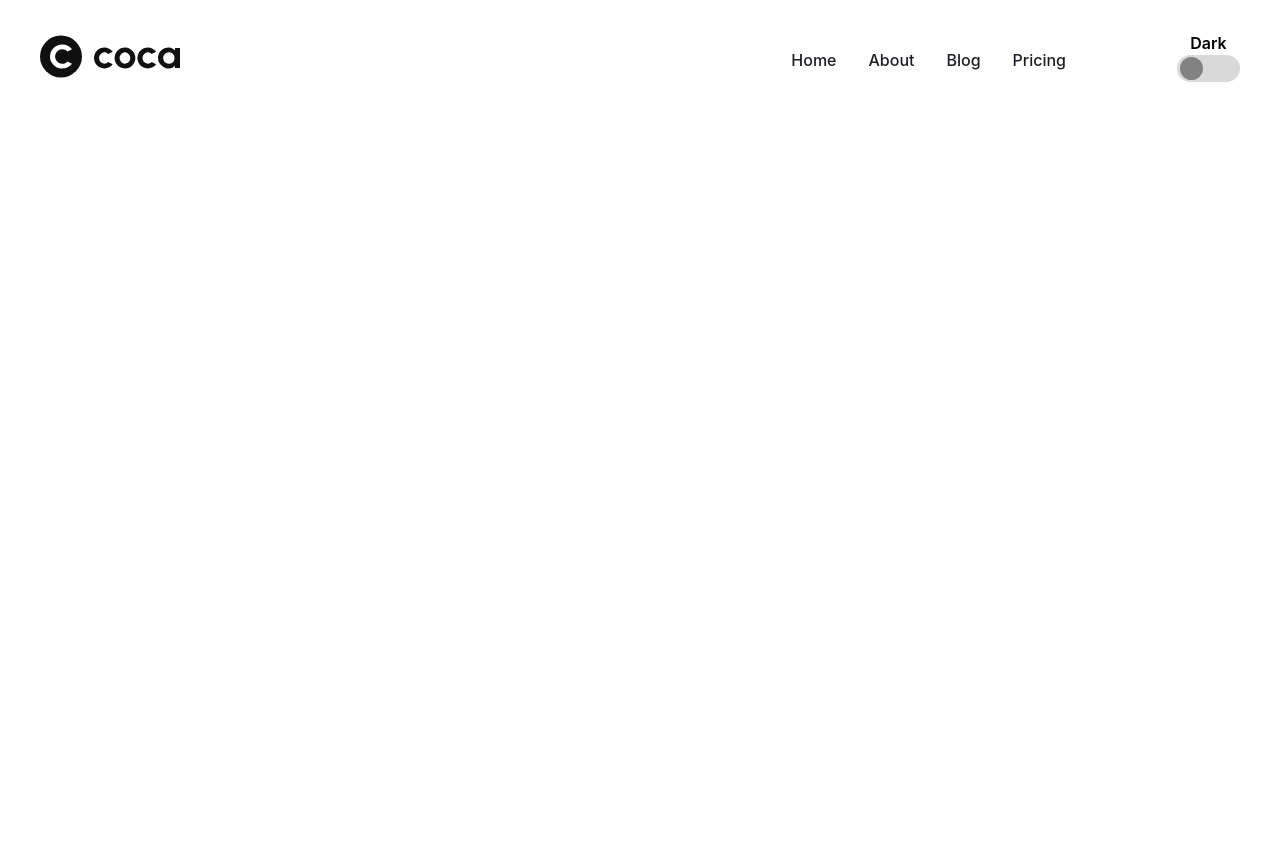
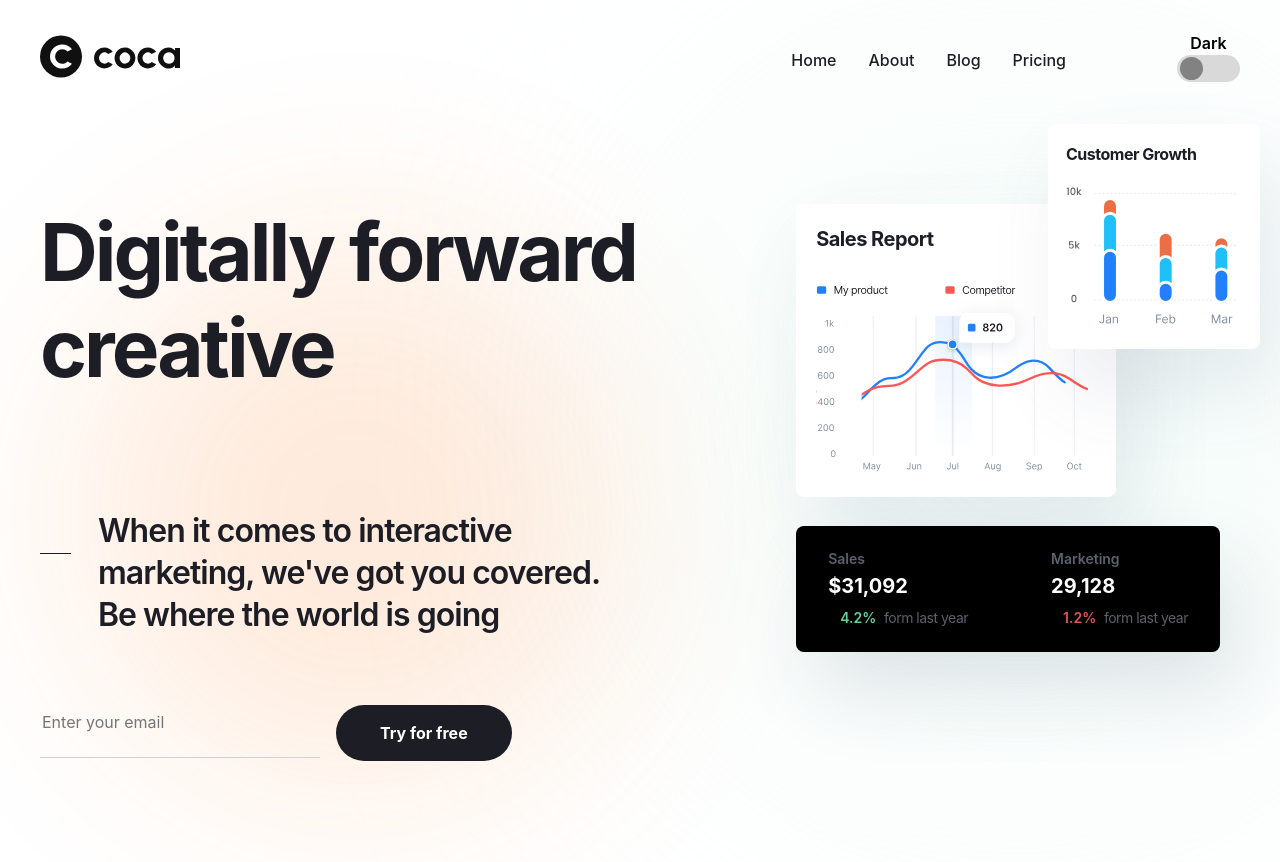
Before and after one commit to DzhamalovDev/coca, a website built with Vite: page src/index.html in a window 1280 px wide. Before the commit the page ends 800 px from the top, so only its background shows below. Built offline with nearby package versions, Linux system fonts and the light colour scheme; files whose address does not match are found by name.

Commit message:
worked with header/hero sections

```diff
--- a/src/assets/scss/base/main.scss
+++ b/src/assets/scss/base/main.scss
@@ -17,6 +17,9 @@ html {
   overflow-x: hidden;
   color: var(--neutral-color-100);
   background-color: var(--neutral-color-10);
+
+
+
 
   &--fixed {
     overflow-y: hidden;
--- a/src/assets/scss/base/vars.scss
+++ b/src/assets/scss/base/vars.scss
@@ -2,6 +2,7 @@
   //Neutral colors
   --neutral-color-10: #fff;
   --neutral-color-20: #f5f5f5;
+  --neutral-color-40: #ced1d8;
   --neutral-color-60: #18181d;
   --neutral-color-100: #1d1e25;
   --neutral-color-120: #828282;
@@ -12,22 +13,30 @@
   --logo-color-text: #101010;
   --logo-color-circle: #101010;
 
-
   //primary color
   --primary-color-50: #4e7ddb;
+
+  //success color
+  --success-color-70: #e2f8f0b3;
 
   //container
   --container-padding: 15px;
   --container-width: 1200px;
+
+  @include mobile {
+    --container-width: 480px;
+  }
   // Transition
   --transition: 0.3s ease-in-out;
 
   //z-index
 
+  --z-index-0: -1;
   --z-index-1: 1;
   --z-index-2: 2;
   --z-index-3: 3;
   --z-index-4: 4;
+  --z-index-15: 6;
 }
 
 [data-theme='dark'] {
@@ -37,7 +46,8 @@
   --neutral-color-100: #fff;
   --neutral-color-140: #fff;
   --logo-color-text: #fff;
-    //logo colors
-    --logo-color-text: #fff;
-    --logo-color-circle: #343542;
+  //logo colors
+  --logo-color-text: #fff;
+  --logo-color-circle: #343542;
+  --success-color-70: #e2f8f033;
 }
--- /dev/null
+++ b/src/assets/scss/components/home/hero.scss
@@ -0,0 +1,278 @@
+.hero {
+  position: relative;
+  padding: 87px 0 141px;
+
+
+  @include mini-desktop {
+    padding: 77px 0 121px;
+  }
+
+  @include mobile{
+    min-height: calc(100dvh - 128px);
+  }
+
+  &::before {
+    top: 120px;
+    left: 80px;
+    z-index: var(--z-index-0);
+    opacity: 0.15;
+    background: #fa7515;
+    width: 551px;
+    height: 551px;
+    filter: blur(110px);
+
+    @include mini-desktop {
+      top: 20px;
+      left: 30px;
+      width: 350px;
+      height: 350px;
+    }
+    @include small-tablet{
+      width: 250px;
+      height: 250px;
+    }
+  }
+  &::after {
+    top: 50px;
+    right: 0;
+    bottom: 0;
+    width: 525px;
+    height: 525px;
+    background: var(--success-color-70);
+    filter: blur(180px);
+    z-index: var(--z-index-0);
+
+    @include mini-desktop {
+      width: 325px;
+      height: 325px;
+      top: 150px;
+    }
+    @include small-tablet{
+      width: 225px;
+      height: 225px;
+    }
+  }
+  &::before,
+  &::after {
+    content: '';
+    display: inline-block;
+    position: absolute;
+    border-radius: 50%;
+  }
+
+  &__container {
+    @include flex-justify-between;
+    align-self: flex-end;
+
+    @include mini-desktop {
+      gap: 30px;
+      flex-direction: column;
+      align-items: center;
+      text-align: center;
+    }
+  }
+  &__left {
+    max-width: 599px;
+  }
+  &__title {
+    margin-bottom: 114px;
+    font-weight: 700;
+    font-size: 80px;
+    line-height: 1.2;
+    color: var(--neutral-color-100);
+    letter-spacing: -3px;
+
+
+    @include mini-desktop {
+      margin-bottom: 74px;
+    }
+    @include tablet{
+      margin-bottom: 44px;
+      font-size: 60px;
+    }
+    @include mobile{
+      margin-bottom: 38px;
+      font-size: 48px;
+    }
+    @include small-mobile{
+      margin-bottom: 32px;
+      font-size: 38px;
+    }
+  }
+  &__subtitle {
+    margin-bottom: 69px;
+  }
+  &__form {
+    @include flex-align-center;
+    gap: 16px;
+
+    @include mini-desktop {
+      justify-content: center;
+    }
+    @include small-mobile{
+      gap: 20px;
+      flex-direction: column ;
+    }
+  }
+
+  &__input {
+    min-width: 280px;
+    border-bottom: 1px solid var(--neutral-color-40);
+    color: var(--neutral-color-100);
+    font-size: 16px;
+    font-weight: 400;
+    line-height: 1.5;
+    padding-bottom: 23px;
+    background-color: transparent;
+
+    @include small-tablet{
+       padding-bottom: 13px;
+    }
+    @include mobile{
+      max-width: 120px;
+     min-width: 180px;
+    }
+  }
+  &__btn {
+    padding: 16px 44px;
+    color: var(--neutral-color-10);
+    background-color: var(--neutral-color-100);
+
+    @include small-tablet{
+      padding: 12px 32px ;
+    }
+  }
+  &__right {
+    position: relative;
+    margin-right: 20px;
+
+    @include mini-desktop {
+      display: none;
+    }
+  }
+
+  &__sales {
+    padding: 20px;
+    margin-bottom: 29px;
+
+    @include small-desctop {
+      max-width: 320px;
+    }
+    &__img {
+      @include small-desctop {
+        max-width: 280px;
+      }
+    }
+
+    &-title {
+      color: #1d1e25;
+      font-size: 20px;
+      font-style: normal;
+      font-weight: 700;
+      line-height: 1.5;
+      letter-spacing: -0.5px;
+      margin-bottom: 20px;
+    }
+  }
+
+  &__customer {
+    position: absolute;
+    top: -60px;
+    right: -140px;
+    display: inline-block;
+    padding: 16px 18px;
+
+    @include small-desctop {
+      top: -80px;
+      right: -40px;
+    }
+    @include mini-desktop {
+      top: 0;
+      right: -200px;
+    }
+
+    &-title {
+      color: #1d1e25;
+
+      font-size: 16px;
+      font-weight: 700;
+      line-height: 1.8;
+      letter-spacing: -0.5px;
+      margin-bottom: 12px;
+    }
+  }
+  &__sales,
+  &__customer {
+    border-radius: 8px;
+    background: #fff;
+    box-shadow: 20px 40px 80px 0 #5960871f;
+  }
+
+  &__stats {
+    padding: 20px 29px;
+    border-radius: 8px;
+    background: #000;
+    box-shadow: 20px 40px 80px 0 #2d33511f;
+    text-align: left;
+
+    &-head {
+      &-th {
+        color: #5c616f;
+        font-size: 14px;
+        font-style: normal;
+        font-weight: 600;
+        line-height: 1.4;
+      }
+    }
+    &-body {
+      &-th {
+        color: #fff;
+        font-size: 20px;
+        font-style: normal;
+        font-weight: 700;
+        line-height: 1.3;
+
+        &:nth-child(1) {
+          padding-right: 80px;
+        }
+      }
+      &-num {
+        margin-right: 3px;
+        font-size: 14px;
+        font-style: normal;
+        font-weight: 600;
+        line-height: 1.4;
+        &--green {
+          color: #60d39c;
+
+          &::before {
+            content: '';
+            display: inline-block;
+            background: url('../assets/icons/up-green-icon.svg');
+            width: 12px;
+            height: 12px;
+          }
+        }
+        &--red {
+          color: #e35454;
+
+          &::before {
+            content: '';
+            display: inline-block;
+            background: url('../assets/icons/down-red-icon.svg');
+            width: 12px;
+            height: 12px;
+          }
+        }
+      }
+      &-text {
+        color: #5c616e;
+        font-size: 14px;
+        font-style: normal;
+        font-weight: 400;
+        line-height: 1.6;
+        letter-spacing: -0.5px;
+      }
+    }
+  }
+}
--- a/src/assets/scss/global/_index.scss
+++ b/src/assets/scss/global/_index.scss
@@ -1 +1,2 @@
-@import './text.scss'
+@import './text.scss';
+@import './button.scss';
--- /dev/null
+++ b/src/assets/scss/global/button.scss
@@ -0,0 +1,19 @@
+.button {
+  &-form {
+    border-radius: 100px;
+    font-size: 16px;
+    font-style: normal;
+    font-weight: 700;
+    line-height: 24px;
+    transition: opacity var(--transition);
+
+    @include mobile{
+      font-size: 14px;
+    }
+
+    &:hover{
+      opacity: 0.9;
+    }
+
+  }
+}
--- a/src/assets/scss/global/text.scss
+++ b/src/assets/scss/global/text.scss
@@ -94,6 +94,9 @@
       @include tablet {
         font-size: 28px;
       }
+      @include mobile {
+        font-size: 24px;
+      }
 
       @include mobile {
         font-size: 24px;
@@ -109,7 +112,7 @@
         width: 76px;
         height: 1px;
         background-color: var(--neutral-color-100);
-        transform: translateY(-43px);
+        transform: translateY(-20px);
 
         @include mini-desktop {
           display: none;
--- a/src/assets/scss/main.scss
+++ b/src/assets/scss/main.scss
@@ -4,26 +4,4 @@
 
 //components
 @import './components/header.scss';
-
-// @include font-face(Roboto, 'RobotoRegular', 400);
-
-
-// header {
-//   @include flex-column-all-center;
-//   @include small-desctop{
-//     color: red;
-//   }
-
-//   @include tablet{
-//     color: darkcyan;
-//   }
-//   @include small-tablet{
-//     color: darkgoldenrod;
-//   }
-//   @include mobile{
-//     color: #0b19b8;
-//   }
-//   @include small-mobile{
-//     color: #f10101;
-//   }
-// }
+@import './components/home/hero';
--- a/src/html/components/header.html
+++ b/src/html/components/header.html
@@ -1,4 +1,6 @@
-<header class="header">
+<div class="overlay" data-burger="overlay"></div>
+
+<header class="header header--fixed header--show header--border-hidden">
   <h1 class="hidden">Coca - Digital Marketing Website. Home page</h1>
   <div class="container header__container">
     <a href="/" class="header__logo" aria-label="Home page">
--- /dev/null
+++ b/src/html/components/home/hero.html
@@ -0,0 +1,65 @@
+<section class="hero">
+  <div class="container hero__container">
+    <div class="hero__left">
+      <h2 class="hero__title">Digitally forward creative</h2>
+      <p class="hero__subtitle text-p-subtitle">
+        When it comes to interactive marketing, we've got you covered. Be where
+        the world is going
+      </p>
+      <form class="hero__form">
+        <input
+          class="hero__input"
+          type="email"
+          placeholder="Enter your email"
+          required
+        />
+        <button class="hero__btn button-form">Try for free</button>
+      </form>
+    </div>
+    <div class="hero__right">
+      <div class="hero__sales">
+        <h3 class="hero__sales-title">Sales Report</h3>
+        <img
+        class="sales__img"
+          src="../../../assets/icons/sales-report-icon.svg"
+          width="366"
+          height="260"
+          alt="Sales reptort graphic"
+        />
+      </div>
+      <div class="hero__customer">
+        <h3 class="hero__customer-title">Customer Growth</h3>
+        <img
+          src="../../../assets/icons/customer-icon.svg"
+          width="176"
+          height="148"
+          alt="Customer report graphic"
+        />
+      </div>
+      <table class="hero__stats">
+        <thead class="hero__stats-head">
+          <tr class="hero__stats-head-row">
+            <th class="hero__stats-head-th">Sales</th>
+            <th class="hero__stats-head-th">Marketing</th>
+          </tr>
+        </thead>
+        <tbody class="hero__stats-body">
+          <tr class="hero__stats-body-row">
+            <th class="hero__stats-body-th">$31,092</th>
+            <th class="hero__stats-body-th">29,128</th>
+          </tr>
+          <tr class="hero__stats-body-row">
+            <th class="hero__stats-body-th">
+              <span class="hero__stats-body-num hero__stats-body-num--green">4.2%</span>
+              <span class="hero__stats-body-text">form last year</span>
+            </th>
+            <th class="hero__stats-body-th">
+              <span class="hero__stats-body-num hero__stats-body-num--red">1.2%</span>
+              <span class="hero__stats-body-text">form last year</span>
+            </th>
+          </tr>
+        </tbody>
+      </table>
+    </div>
+  </div>
+</section>
--- a/src/index.html
+++ b/src/index.html
@@ -2,8 +2,8 @@
 <html lang="en">
   <load src="./html/base/head.html" title="Home"/>
   <body class="body" data-theme="light">
-    <div class="overlay" data-burger="overlay"></div>
     <load src="./html/components/header.html"/>
+    <load src="./html/components/home/hero.html"/>
 
     <script type="module" src="/js/main.js"></script>
   </body>
```
Also changed, not shown: src/assets/scss/components/header.scss (+43 -13 lines), src/js/components/burger.js (+23 -0 lines), src/assets/icons/customer-icon.svg (added), src/assets/icons/down-red-icon.svg (added), src/assets/icons/sales-report-icon.svg (added), src/assets/icons/up-green-icon.svg (added).
